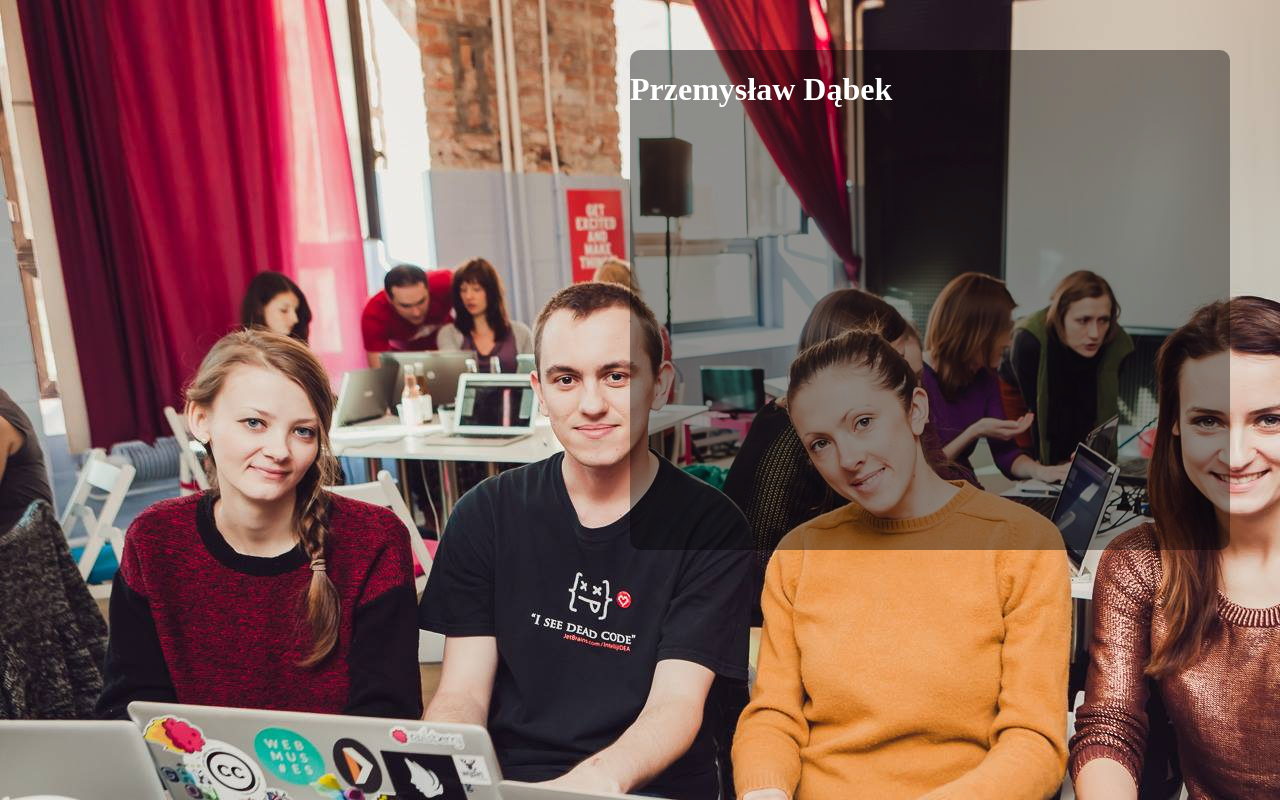
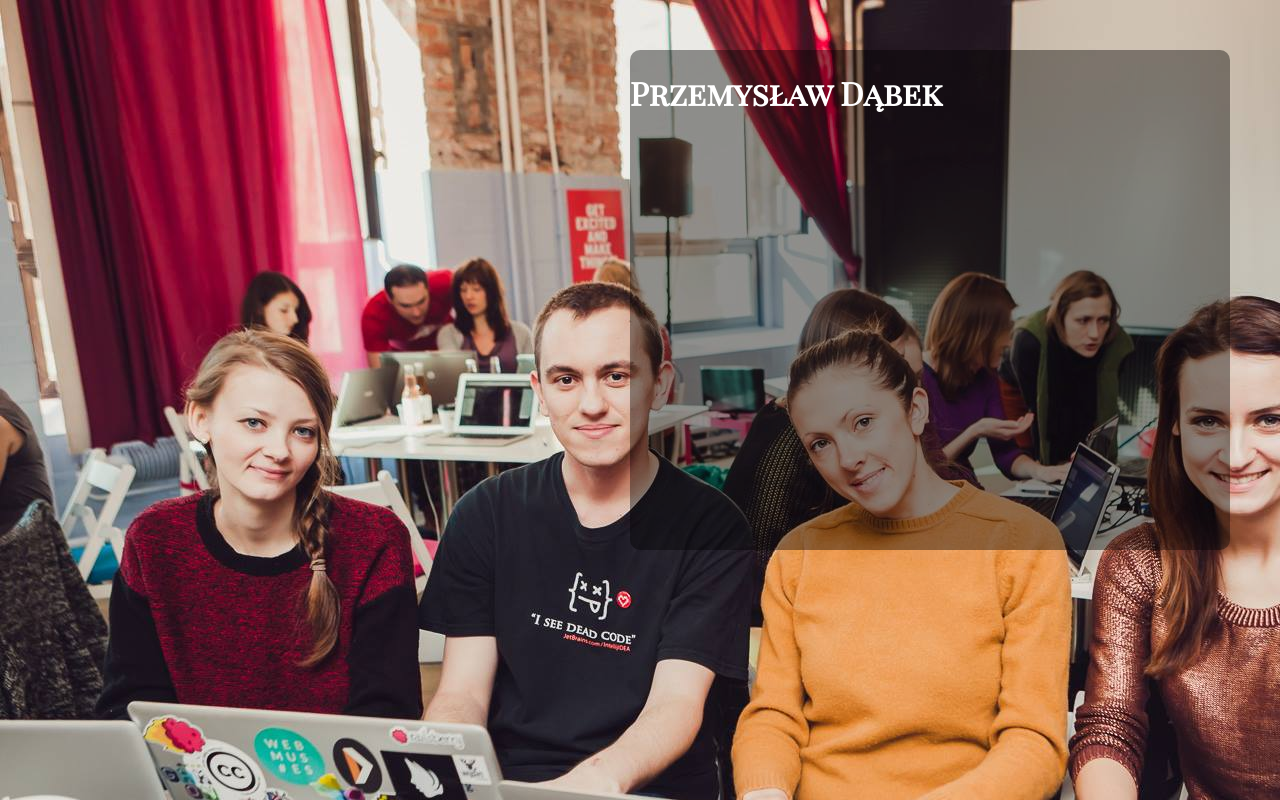
Before and after one commit to szemek/about-me, a plain HTML site: page index.html in a window 1280 px wide. Drawn offline with Linux system fonts and the light colour scheme.

Commit message:
font from google fonts added

```diff
--- a/index.html
+++ b/index.html
@@ -2,6 +2,7 @@
 <head>
   <title>Przemysław Dąbek</title>
   <link rel="stylesheet" type="text/css" href="stylesheets/styles.css">
+  <link href='http://fonts.googleapis.com/css?family=Playfair+Display+SC&subset=latin,latin-ext' rel='stylesheet' type='text/css'>
 </head>
 <body>
   <div class="wrapper">
--- a/stylesheets/styles.css
+++ b/stylesheets/styles.css
@@ -19,4 +19,5 @@
 
 .box h1 {
   color: white;
+  font-family: 'Playfair Display SC', serif;
 }
```
